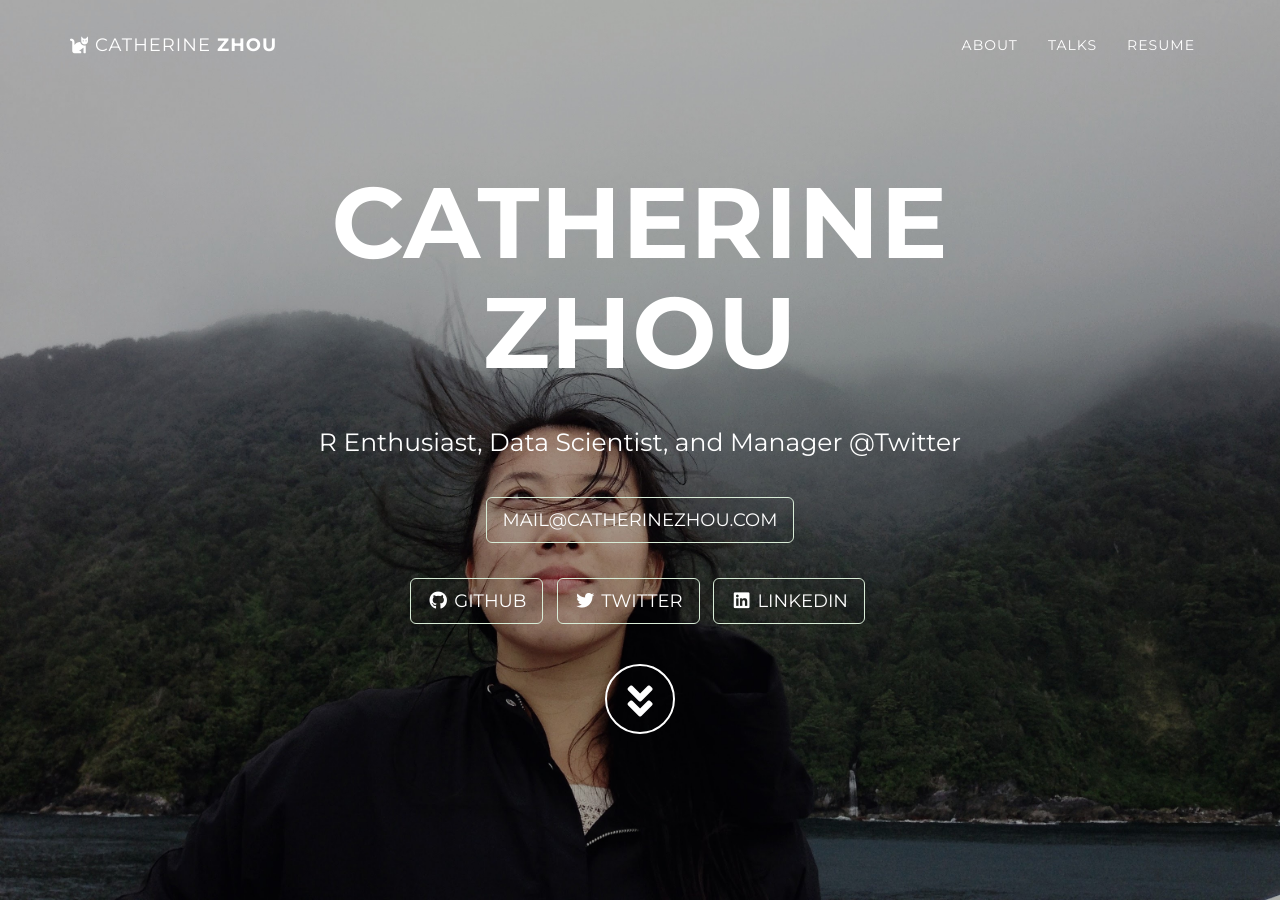
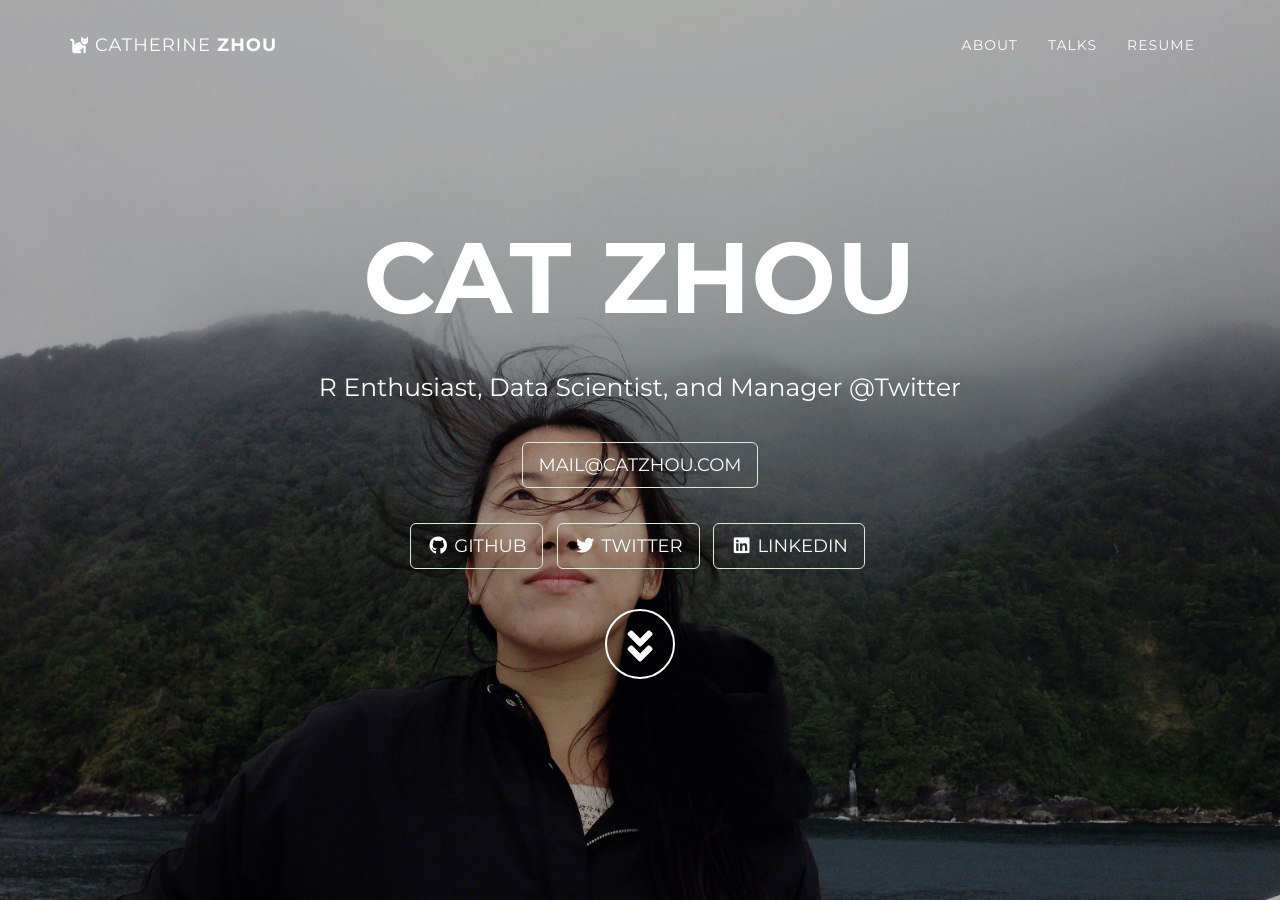
Before and after one commit to cattystats/cattystats.github.io, a Jekyll site: the page built from index.html, in a window 1280 px wide and 900 px high. Built offline with Jekyll 4.4.1, drawn with Linux system fonts in a browser that asks for light colours; nearby versions of some CDN libraries.

Commit message:
Update _config.yml
update email

```diff
--- a/_config.yml
+++ b/_config.yml
@@ -1,6 +1,6 @@
 # Site settings
-title: Catherine Zhou
-email: mail@catherinezhou.com
+title: Cat Zhou
+email: mail@catzhou.com
 url: https://www.catherinezhou.com
 description: "R Enthusiast, Data Scientist, and Manager @Twitter"
 repository: cattystats/cattystats.github.io
```
